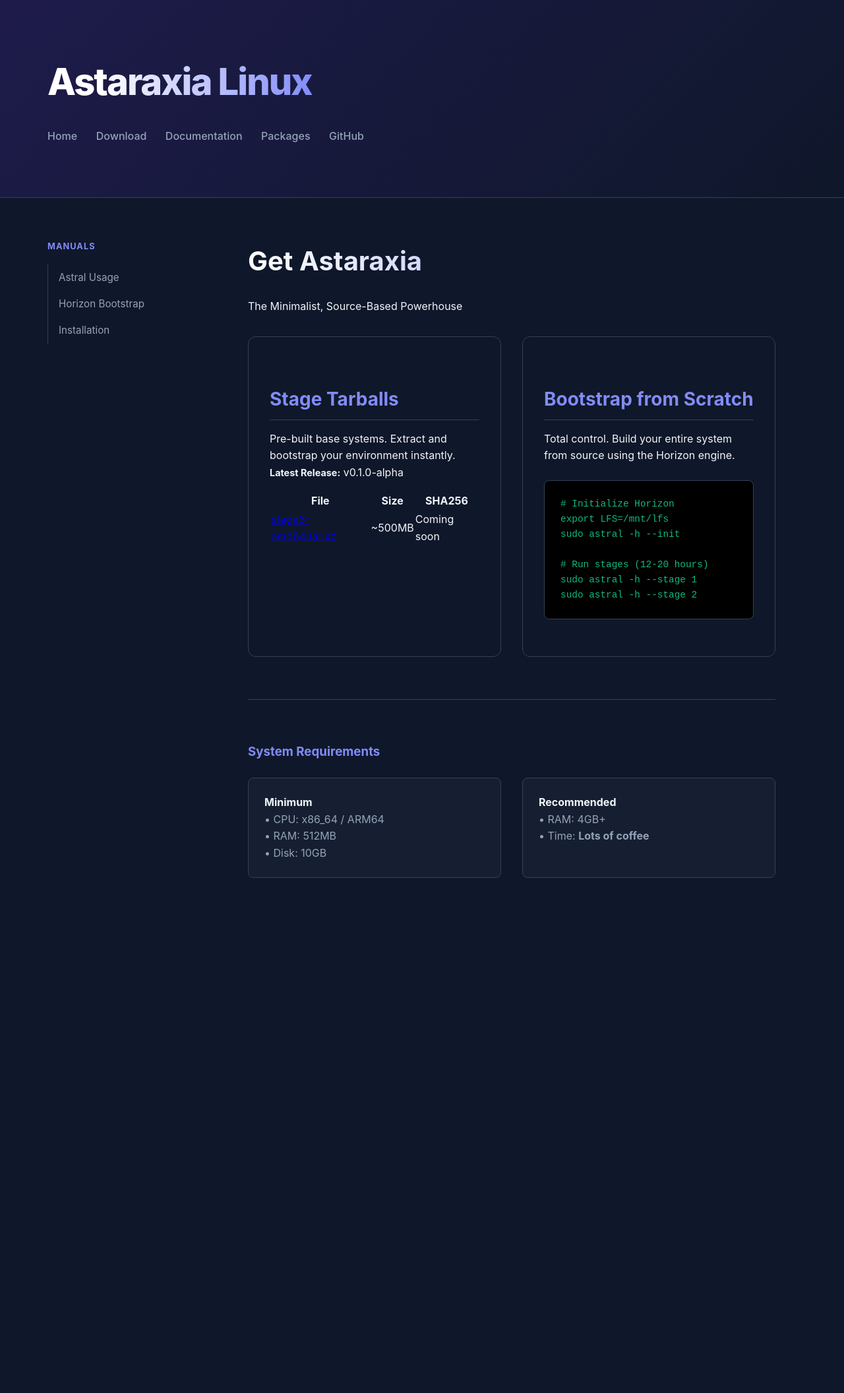
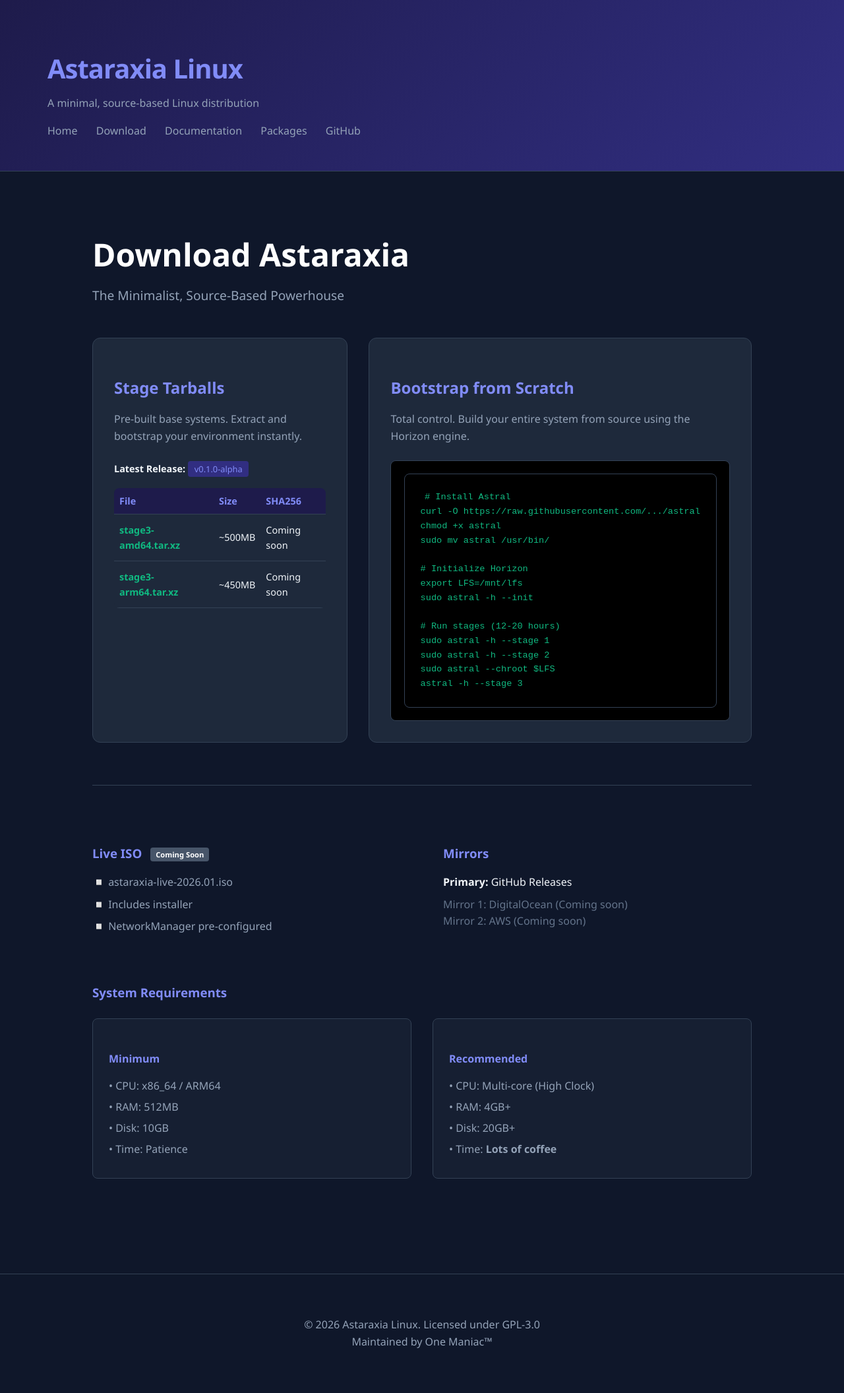
Before and after one commit to Astaraxia-Linux/astaraxia-linux.github.io, a Jekyll site: the page built from download.html, in a window 1280 px wide. Shown: the whole page at 66% size. Built offline with Jekyll 4.4.1, drawn with Linux system fonts in a browser that asks for light colours; before the commit the page ends 1395 px from its top, so only the background shows below that.

Commit message:
Update download.html

```diff
--- a/download.html
+++ b/download.html
@@ -1,10 +1,142 @@
 ---
-layout: docs
+layout: default
 title: Download
 ---
 
+<style>
+    /* Force alignment with Index.html aesthetic */
+    :root {
+        --primary: #818cf8;
+        --bg: #0f172a;        /* Background */
+        --card-bg: #1e293b;   /* cards */
+        --text: #f1f5f9;      /* Near white */
+        --text-dim: #94a3b8;  /* Muted */
+        --accent: #10b981;    /* code/links */
+        --border: #334155;
+    }
+
+    /* Apply background to the entire section to prevent blending */
+    .download-page-wrapper {
+        background-color: var(--bg);
+        min-height: 100vh;
+        color: var(--text);
+        padding: 4rem 2rem;
+    }
+
+    .download-content {
+        max-width: 1000px;
+        margin: 0 auto;
+    }
+
+    .download-content h1 { font-size: 3rem; margin-bottom: 0.5rem; color: #fff; }
+    .subtitle { color: var(--text-dim); font-size: 1.2rem; margin-bottom: 3rem; }
+
+    .card-grid {
+        display: grid;
+        grid-template-columns: 1fr 1fr;
+        gap: 2rem;
+        margin-bottom: 4rem;
+    }
+
+    .card {
+        background: var(--card-bg);
+        padding: 2rem;
+        border-radius: 12px;
+        border: 1px solid var(--border);
+    }
+
+    .card h2 { color: var(--primary); margin-bottom: 1rem; font-size: 1.5rem; }
+    .card p { color: var(--text-dim); margin-bottom: 1.5rem; }
+
+    /* Table Styling - Fixed Contrast */
+    .download-table {
+        width: 100%;
+        border-collapse: collapse;
+        margin-top: 1rem;
+        font-size: 0.9rem;
+    }
+
+    .download-table th {
+        text-align: left;
+        color: var(--primary);
+        border-bottom: 1px solid var(--border);
+        padding: 0.5rem;
+    }
+
+    .download-table td {
+        padding: 0.75rem 0.5rem;
+        border-bottom: 1px solid var(--border);
+        color: var(--text);
+    }
+
+    .download-table a { color: var(--accent); text-decoration: none; font-weight: bold; }
+    .download-table a:hover { text-decoration: underline; }
+
+    .badge {
+        background: #312e81;
+        color: var(--primary);
+        padding: 0.2rem 0.6rem;
+        border-radius: 4px;
+        font-size: 0.8rem;
+    }
+
+    /* Terminal Style for Bootstrap */
+    .code-block {
+        background: #000;
+        padding: 1.2rem;
+        border-radius: 8px;
+        border: 1px solid var(--border);
+        font-family: 'Cascadia Code', 'Fira Code', monospace;
+        font-size: 0.85rem;
+        overflow-x: auto;
+    }
+    .code-block pre { margin: 0; }
+    .code-block code { color: var(--accent); }
+
+    hr { border: 0; border-top: 1px solid var(--border); margin: 4rem 0; }
+
+    /* Flex Layout for ISO/Mirrors */
+    .flex-row { display: flex; gap: 4rem; margin-bottom: 4rem; }
+    .col { flex: 1; }
+    .col h3 { color: var(--primary); margin-bottom: 1rem; }
+
+    .status-tag {
+        font-size: 0.7rem;
+        background: #475569;
+        color: #fff;
+        padding: 0.2rem 0.5rem;
+        border-radius: 4px;
+        vertical-align: middle;
+        margin-left: 0.5rem;
+    }
+
+    /* Specs Section */
+    .specs-grid {
+        display: grid;
+        grid-template-columns: 1fr 1fr;
+        gap: 2rem;
+        margin-top: 1.5rem;
+    }
+    .spec-card {
+        background: rgba(30, 41, 59, 0.5);
+        padding: 1.5rem;
+        border-radius: 8px;
+        border: 1px solid var(--border);
+    }
+    .spec-card h4 { margin-bottom: 1rem; color: var(--primary); }
+    .spec-card ul { list-style: none; color: var(--text-dim); }
+    .spec-card li { margin-bottom: 0.4rem; }
+
+    .muted { color: #64748b; }
+
+    @media (max-width: 850px) {
+        .card-grid, .flex-row, .specs-grid { grid-template-columns: 1fr; flex-direction: column; }
+    }
+</style>
+
+<div class="download-page-wrapper">
     <div class="download-content">
-    <h1 class="title-gradient">Get Astaraxia</h1>
+        <h1>Download Astaraxia</h1>
         <p class="subtitle">The Minimalist, Source-Based Powerhouse</p>
 
         <div class="card-grid">
@@ -30,6 +162,11 @@ title: Download
                             <td>~500MB</td>
                             <td class="muted">Coming soon</td>
                         </tr>
+                        <tr>
+                            <td><a href="https://github.com/Astaraxia-Linux/Horizon/releases">stage3-arm64.tar.xz</a></td>
+                            <td>~450MB</td>
+                            <td class="muted">Coming soon</td>
+                        </tr>
                     </tbody>
                 </table>
             </div>
@@ -38,37 +175,66 @@ title: Download
                 <h2>Bootstrap from Scratch</h2>
                 <p>Total control. Build your entire system from source using the Horizon engine.</p>
                 <div class="code-block">
-                <pre><code># Initialize Horizon
+                    <pre><code># Install Astral
+curl -O https://raw.githubusercontent.com/.../astral
+chmod +x astral
+sudo mv astral /usr/bin/
+
+# Initialize Horizon
 export LFS=/mnt/lfs
 sudo astral -h --init
 
 # Run stages (12-20 hours)
 sudo astral -h --stage 1
-sudo astral -h --stage 2</code></pre>
+sudo astral -h --stage 2
+sudo astral --chroot $LFS
+astral -h --stage 3</code></pre>
                 </div>
             </div>
         </div>
 
-    <hr style="border: 0; border-top: 1px solid var(--border); margin: 4rem 0;">
+        <hr>
+
+        <div class="flex-row">
+            <div class="col">
+                <h3>Live ISO <span class="status-tag">Coming Soon</span></h3>
+                <ul style="list-style: none; color: var(--text-dim);">
+                    <li style="margin-bottom: 0.5rem;">◽ astaraxia-live-2026.01.iso</li>
+                    <li style="margin-bottom: 0.5rem;">◽ Includes installer</li>
+                    <li style="margin-bottom: 0.5rem;">◽ NetworkManager pre-configured</li>
+                </ul>
+            </div>
+
+            <div class="col">
+                <h3>Mirrors</h3>
+                <p style="margin-bottom: 0.5rem; color: var(--text);"><strong>Primary:</strong> GitHub Releases</p>
+                <p class="muted">Mirror 1: DigitalOcean (Coming soon)</p>
+                <p class="muted">Mirror 2: AWS (Coming soon)</p>
+            </div>
+        </div>
 
         <div class="specs-section">
-        <h3 style="color: var(--primary); margin-bottom: 1.5rem;">System Requirements</h3>
+            <h3 style="color: var(--primary);">System Requirements</h3>
             <div class="specs-grid">
                 <div class="spec-card">
                     <h4>Minimum</h4>
-                <ul style="list-style: none; color: var(--text-dim);">
+                    <ul>
                         <li>• CPU: x86_64 / ARM64</li>
                         <li>• RAM: 512MB</li>
                         <li>• Disk: 10GB</li>
+                        <li>• Time: Patience</li>
                     </ul>
                 </div>
                 <div class="spec-card">
                     <h4>Recommended</h4>
-                <ul style="list-style: none; color: var(--text-dim);">
+                    <ul>
+                        <li>• CPU: Multi-core (High Clock)</li>
                         <li>• RAM: 4GB+</li>
+                        <li>• Disk: 20GB+</li>
                         <li>• Time: <strong>Lots of coffee</strong></li>
                     </ul>
                 </div>
             </div>
         </div>
     </div>
+</div>
```
Lines whose indentation alone changed are shown as unchanged.
